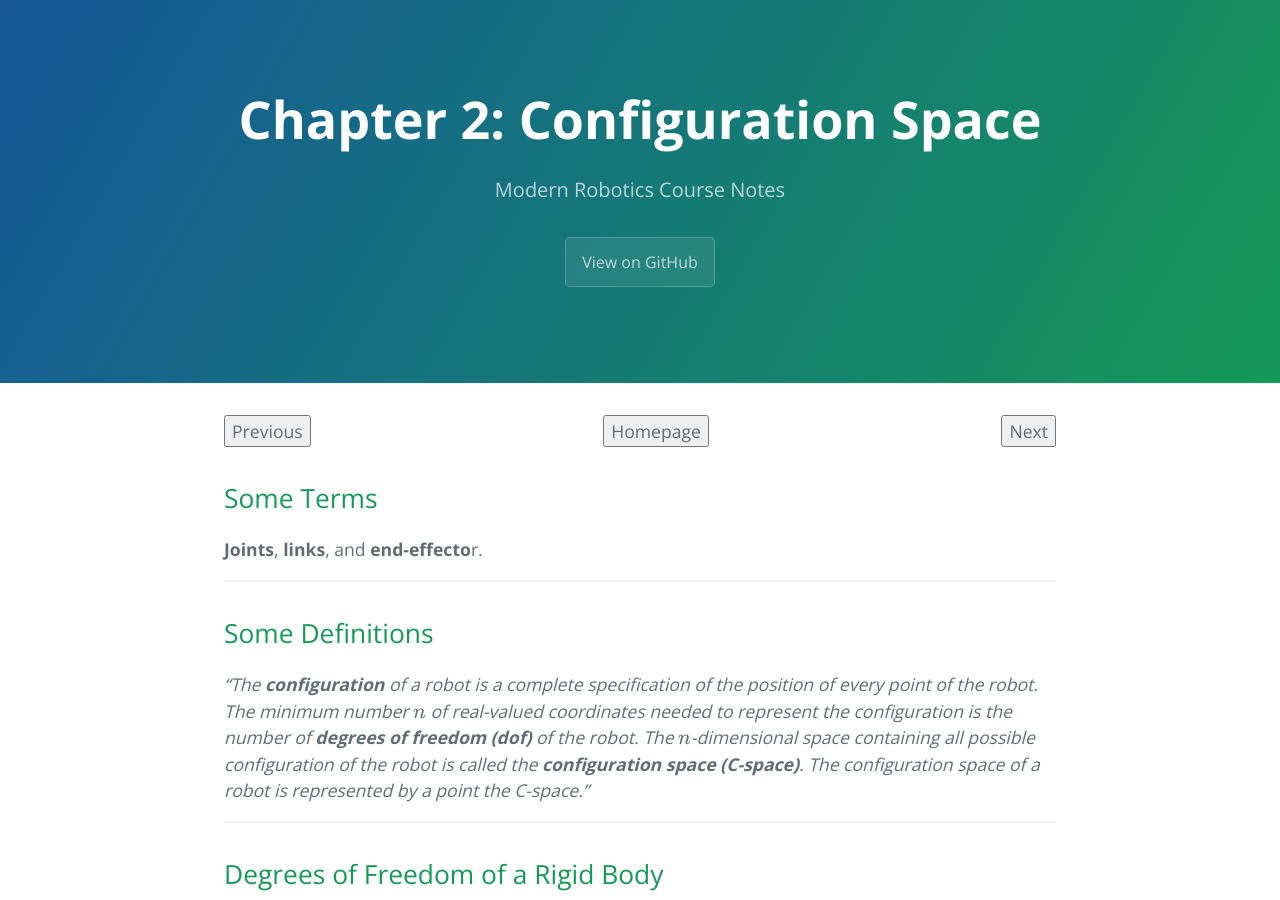
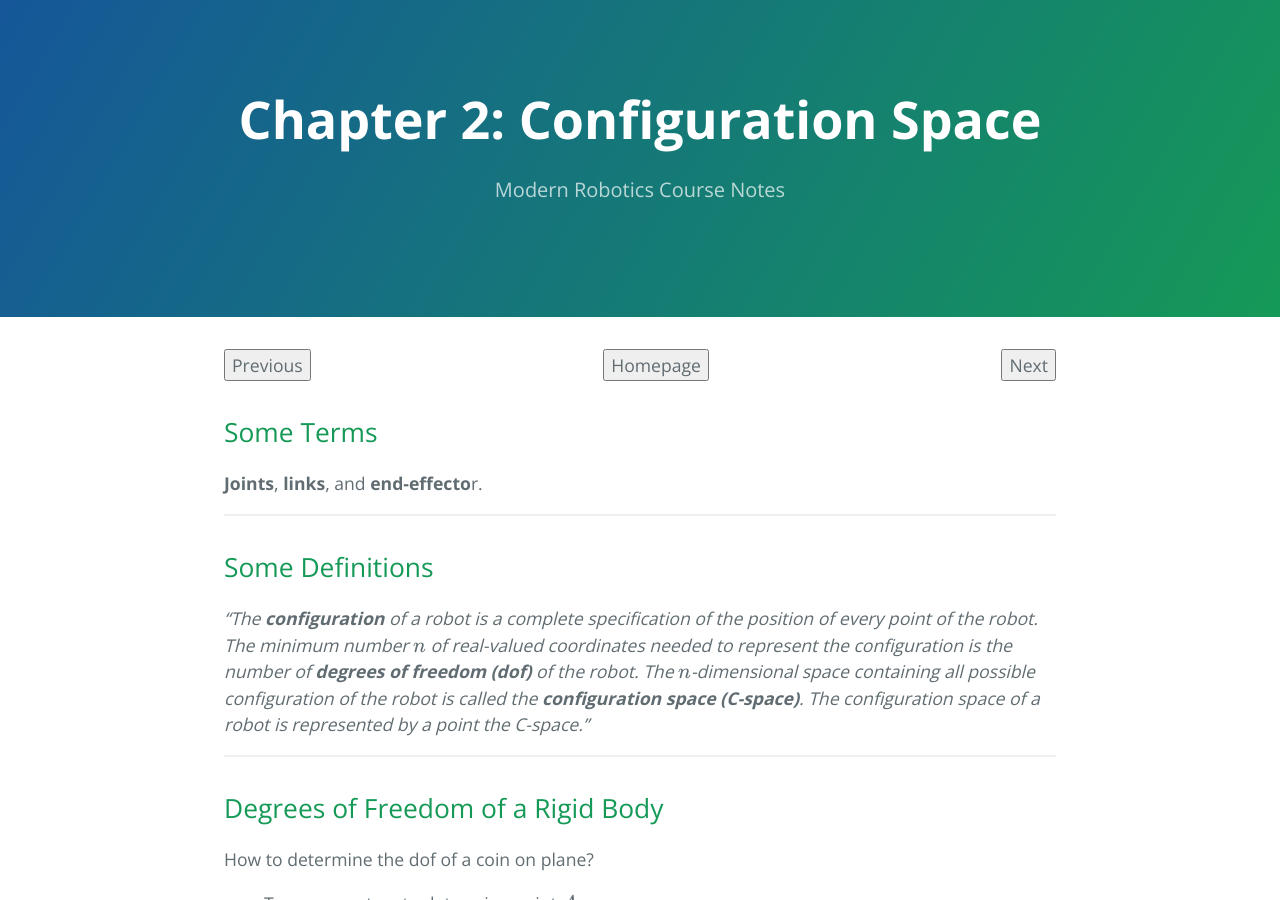
Before and after one commit to zhangli0102/ModernRoboticsCourseNotes, a Jekyll site: the page built from ch2.md, in a window 1280 px wide and 900 px high. Built offline with Jekyll 4.4.1, drawn with Linux system fonts in a browser that asks for light colours; formulas are drawn with MathJax 3.

Commit message:
several fixup

```diff
--- a/_config.yml
+++ b/_config.yml
@@ -5,4 +5,3 @@ google_analytics: true
 theme: jekyll-theme-cayman
 mathjax: true
 markdown: kramdown
-is_project_page: false
--- /dev/null
+++ b/_layouts/post.html
@@ -0,0 +1,50 @@
+<!DOCTYPE html>
+<html lang="{{ site.lang | default: "en-US" }}">
+  <head>
+
+    {% if site.google_analytics %}
+      <script async src="https://www.googletagmanager.com/gtag/js?id={{ site.google_analytics }}"></script>
+      <script>
+        window.dataLayer = window.dataLayer || [];
+        function gtag(){dataLayer.push(arguments);}
+        gtag('js', new Date());
+        gtag('config', '{{ site.google_analytics }}');
+      </script>
+    {% endif %}
+    <meta charset="UTF-8">
+
+{% seo %}
+    <meta name="viewport" content="width=device-width, initial-scale=1">
+    <meta name="theme-color" content="#157878">
+    <meta name="apple-mobile-web-app-status-bar-style" content="black-translucent">
+    <link rel="stylesheet" href="{{ '/assets/css/style.css?v=' | append: site.github.build_revision | relative_url }}">
+  </head>
+  <body>
+    <a id="skip-to-content" href="#content">Skip to the content.</a>
+
+    <header class="page-header" role="banner">
+      <h1 class="project-name">{{ page.title | default: site.title | default: site.github.repository_name }}</h1>
+      <h2 class="project-tagline">{{ page.description | default: site.description | default: site.github.project_tagline }}</h2>
+      <!-- {% if site.github.is_project_page %}
+        <a href="{{ site.github.repository_url }}" class="btn">View on GitHub</a>
+      {% endif %} -->
+      {% if site.show_downloads %}
+        <a href="{{ site.github.zip_url }}" class="btn">Download .zip</a>
+        <a href="{{ site.github.tar_url }}" class="btn">Download .tar.gz</a>
+      {% endif %}
+    </header>
+
+    <main id="content" class="main-content" role="main">
+      {{ content }}
+
+      {% include mathjax.html %}
+
+      <footer class="site-footer">
+        <!-- {% if site.github.is_project_page %} -->
+        <span class="site-footer-owner"><a href="{{ site.github.repository_url }}">{{ site.github.repository_name }}</a> is maintained by <a href="{{ site.github.owner_url }}">{{ site.github.owner_name }}</a>.</span>
+        <!-- {% endif %} -->
+        <span class="site-footer-credits">This page was generated by <a href="https://pages.github.com">GitHub Pages</a>.</span>
+      </footer>
+    </main>
+  </body>
+</html>
```
Also changed, not shown: ch2.md (+1 -1 lines), ch3.md (+1 -1 lines), index.md (+0 -1 lines).
